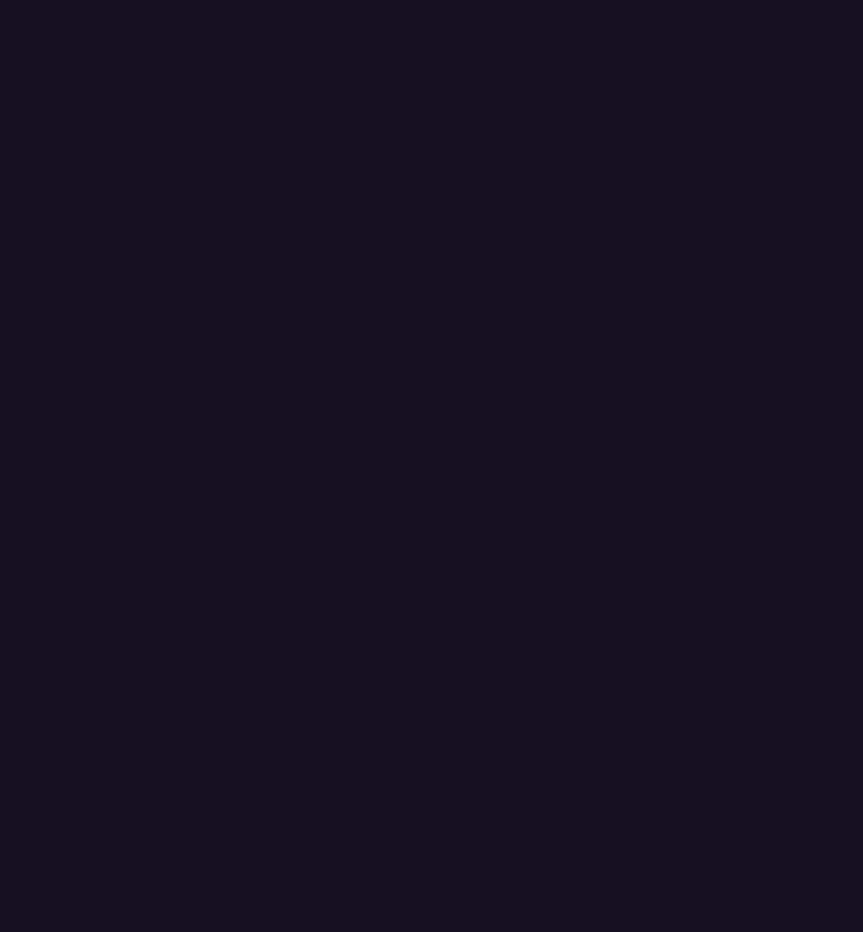
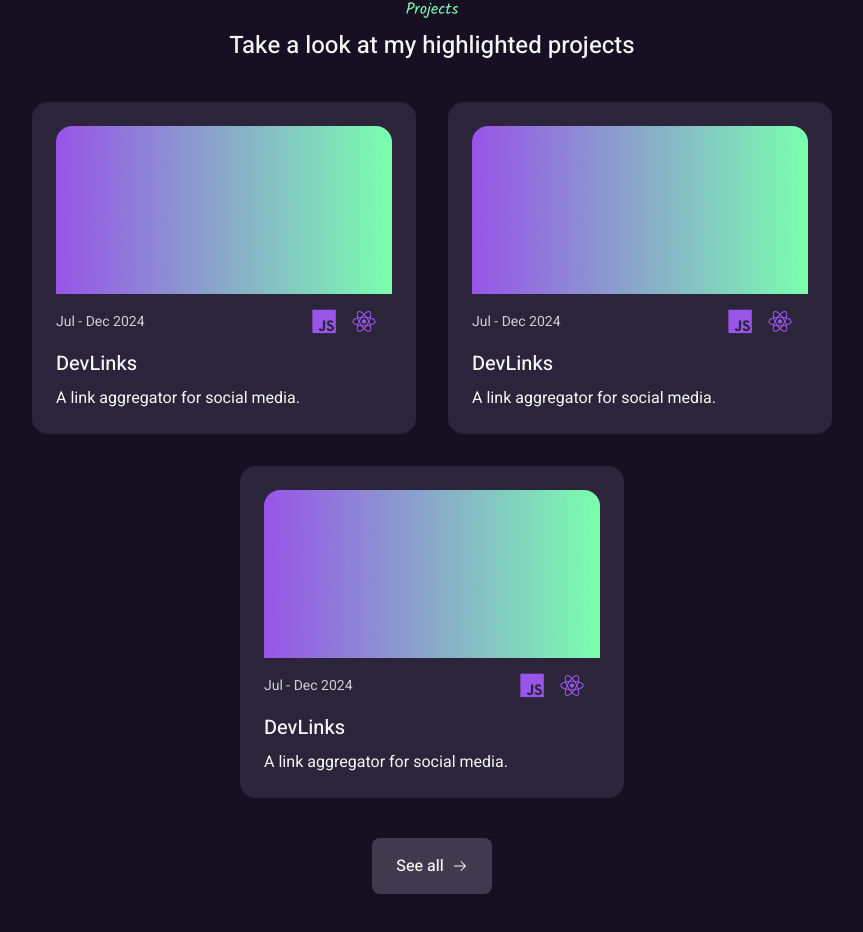
Before and after one commit to amanda-santos/lyra, a Next.js app: page / in a window 1280 px wide. Shown: the part 1394-2326 px from the top of the page, without its empty margins (208-1071 px from the left). Before the commit the page ends 1272 px from the top, so only its background shows below. Built offline with nearby package versions, Linux system fonts and the light colour scheme.

Commit message:
feat: create projects section

```diff
--- /dev/null
+++ b/src/app/components/core/project-card.tsx
@@ -0,0 +1,35 @@
+import Image from "next/image";
+
+export const ProjectCard = () => {
+  return (
+    <div className="flex flex-col gap-4 rounded-2xl bg-surface-primary p-6">
+      <Image
+        src="/project-placeholder.png"
+        alt="Project Image"
+        className="rounded-t-2xl"
+        width={336}
+        height={160}
+      />
+
+      <div className="flex items-center justify-between">
+        <span className="font-body text-sm text-text-secondary">
+          Jul - Dec 2024
+        </span>
+        <span className="flex gap-4 text-2xl text-primary-color-400">
+          <i className="devicon-javascript-plain" />
+          <i className="devicon-react-original" />
+          <i className="devicon-tailwindcss-original" />
+        </span>
+      </div>
+
+      <div className="flex flex-col gap-2">
+        <h2 className="font-body text-xl font-medium text-text-primary">
+          DevLinks
+        </h2>
+        <p className="font-body text-base text-text-primary">
+          A link aggregator for social media.
+        </p>
+      </div>
+    </div>
+  );
+};
--- a/src/app/components/sections/about-me-section.tsx
+++ b/src/app/components/sections/about-me-section.tsx
@@ -22,7 +22,7 @@ export const AboutMeSection = () => {
 
         <div>
           <h3 className="mb-2 font-heading text-secondary-color">About me</h3>
-          <h2 className="mb-4 font-body text-2xl text-text-primary">
+          <h2 className="mb-4 font-body text-2xl font-medium text-text-primary">
             I’m a passionate software developer looking for my first
             international opportunity
           </h2>
--- a/src/app/components/sections/hero-section.tsx
+++ b/src/app/components/sections/hero-section.tsx
@@ -17,7 +17,7 @@ export const HeroSection = () => (
           Hi, I&apos;m Amanda
         </h1>
         <span className="my-8 flex flex-col gap-4">
-          <h2 className="font-body text-2xl text-text-primary">
+          <h2 className="font-body text-2xl font-medium text-text-primary">
             Full-stack developer and innovation enthusiast
           </h2>
           <p className="font-body text-text-secondary">
--- /dev/null
+++ b/src/app/components/sections/projects-section.tsx
@@ -0,0 +1,27 @@
+import { ArrowRight } from "@phosphor-icons/react/dist/ssr";
+import { Button } from "../core/button";
+import { ProjectCard } from "../core/project-card";
+
+export const ProjectsSection = () => {
+  return (
+    <section className="my-20 flex flex-col items-center justify-center gap-10">
+      <div className="flex flex-col items-center justify-center gap-2">
+        <h3 className="font-heading text-secondary-color">Projects</h3>
+        <h2 className="font-body text-2xl font-medium text-text-primary">
+          Take a look at my highlighted projects
+        </h2>
+      </div>
+
+      <div className="flex flex-wrap items-center justify-center gap-8">
+        <ProjectCard />
+        <ProjectCard />
+        <ProjectCard />
+      </div>
+
+      <Button variant="secondary">
+        See all
+        <ArrowRight />
+      </Button>
+    </section>
+  );
+};
--- a/src/app/page.tsx
+++ b/src/app/page.tsx
@@ -1,11 +1,13 @@
 import { AboutMeSection } from "./components/sections/about-me-section";
 import { HeroSection } from "./components/sections/hero-section";
+import { ProjectsSection } from "./components/sections/projects-section";
 
 export default function Home() {
   return (
-    <main className="flex min-h-screen flex-col items-center justify-between px-10 pb-10">
+    <main className="flex min-h-screen flex-col items-center justify-between gap-10 px-10 pb-10">
       <HeroSection />
       <AboutMeSection />
+      <ProjectsSection />
     </main>
   );
 }
```
Also changed, not shown: public/project-placeholder.png (added).
